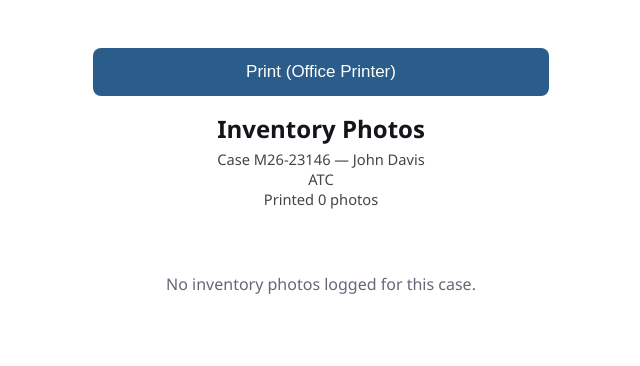
After one commit to jakehansentx-cpu/DFW-ONLINE-CREMATION, a Flask app: a page that uses templates/case_print_inventory.html in a window 1280 px wide. The commit adds this page. Shown: the top 366 px of the page, without its empty margins (319-959 px from the left). Run offline with Flask 3, Linux system fonts and the light colour scheme; a user stored in the database is signed in; data comes from the database, SQL or seed files in the repository; data that the repository does not hold is empty.

Commit message:
Add in-page photo lightbox, print-all-photos, and QR code to case page
Clicking an inventory photo thumbnail on /case/<code> previously only
worked via right-click "open in new tab" since the <img> wasn't linked
to anything. Left-clicking now opens the full photo in an in-page
lightbox overlay (reusing the existing detail-overlay/close-btn
styles) -- no new tab involved. Added a "Print All Photos (Office
Printer)" button that opens a new printable page listing every
inventory photo with its description/timestamp/staff.

Also added the case's QR code to /case/<code> itself, which showed
name/funeral home/pickup date but no QR -- every other popup with that
same trio of fields already shows one, so this brings the case page in
line with that.

```diff
--- a/app.py
+++ b/app.py
@@ -1905,6 +1905,26 @@ def case_print_label_page(case_code):
         case=row,
         case_code=case_code,
         pickup_date=format_date_for_sheet(row["pickup_date"]),
+    )
+
+
+@app.route("/case/<case_code>/print-inventory")
+@login_required
+def case_print_inventory_page(case_code):
+    """Printable page of every inventory photo logged for this case, for
+    a staff member to keep with the file or hand over alongside the
+    decedent's property. Office printer only -- there's no label-printer
+    equivalent, since these are full photos, not a small tag."""
+    db = get_db()
+    case = db.execute("SELECT * FROM cases WHERE case_code = ?", (case_code,)).fetchone()
+    if case is None:
+        return jsonify(error="Unknown case code"), 404
+    items = [i for i in get_inventory_items(db, case["id"]) if i["has_photo"]]
+    return render_template(
+        "case_print_inventory.html",
+        case=case,
+        case_code=case_code,
+        items=items,
     )
 
 
--- a/static/style.css
+++ b/static/style.css
@@ -164,13 +164,13 @@ body {
 .detail-card .occupant-block {
   border-top: 1px solid #333; padding-top: 10px; margin-top: 10px;
 }
-.detail-card .case-qr-row {
+.case-qr-row {
   display: flex; flex-direction: column; align-items: center; gap: 10px;
   margin-bottom: 8px;
 }
-.detail-card .case-line { margin: 0; text-align: center; }
-.detail-card p.case-line + p.case-line { margin-top: 6px; }
-.detail-card .case-qr-thumb {
+.case-line { margin: 0; text-align: center; }
+p.case-line + p.case-line { margin-top: 6px; }
+.case-qr-thumb {
   width: 140px; height: 140px; max-width: 100%;
   background: #fff; padding: 8px; border-radius: 8px; flex-shrink: 0;
 }
--- /dev/null
+++ b/templates/case_print_inventory.html
@@ -0,0 +1,61 @@
+<!DOCTYPE html>
+<html lang="en">
+<head>
+<meta charset="UTF-8">
+<meta name="viewport" content="width=device-width, initial-scale=1">
+<title>Inventory Photos — {{ case_code }}</title>
+<link rel="stylesheet" href="{{ url_for('static', filename='style.css') }}">
+<style>
+  .print-toolbar { text-align: center; padding: 16px; }
+  .inv-print-page { max-width: 800px; margin: 0 auto; padding: 0 16px; color: #14151a; background: #fff; }
+  .inv-print-header { text-align: center; margin-bottom: 24px; }
+  .inv-print-header h1 { font-size: 18pt; margin: 0 0 4px; }
+  .inv-print-header .meta { font-size: 11pt; color: #444; }
+  .inv-print-item {
+    display: flex; gap: 16px; align-items: flex-start;
+    padding: 16px 0; border-bottom: 1px solid #ccc;
+    break-inside: avoid; page-break-inside: avoid;
+  }
+  .inv-print-item img {
+    width: 3in; max-width: 45%; height: auto; border: 1px solid #999; flex-shrink: 0;
+  }
+  .inv-print-item .caption { font-size: 11pt; line-height: 1.5; }
+  .inv-print-empty { text-align: center; color: #667; padding: 40px 0; }
+
+  @media print {
+    body { background: #fff; }
+    .print-toolbar { display: none; }
+  }
+</style>
+</head>
+<body class="scan-body" style="background:#fff;">
+  <div class="print-toolbar">
+    <button class="primary-btn" onclick="window.print()">Print (Office Printer)</button>
+  </div>
+
+  <div class="inv-print-page">
+    <div class="inv-print-header">
+      <h1>Inventory Photos</h1>
+      <div class="meta">
+        Case {{ case_code }}{% if case.name %} — {{ case.name }}{% endif %}<br>
+        {% if case.funeral_home %}{{ case.funeral_home }}<br>{% endif %}
+        Printed {{ items | length }} photo{{ "s" if items | length != 1 else "" }}
+      </div>
+    </div>
+
+    {% if items %}
+      {% for item in items %}
+        <div class="inv-print-item">
+          <img src="{{ url_for('inventory_photo', item_id=item.id) }}" alt="">
+          <div class="caption">
+            <div>{{ item.description or "(photo only)" }}</div>
+            <div>{{ item.when }}{% if item.staff %} — {{ item.staff }}{% endif %}</div>
+          </div>
+        </div>
+      {% endfor %}
+    {% else %}
+      <p class="inv-print-empty">No inventory photos logged for this case.</p>
+    {% endif %}
+  </div>
+</body>
+</html>
```
Also changed, not shown: templates/case_detail.html (+27 -1 lines).
